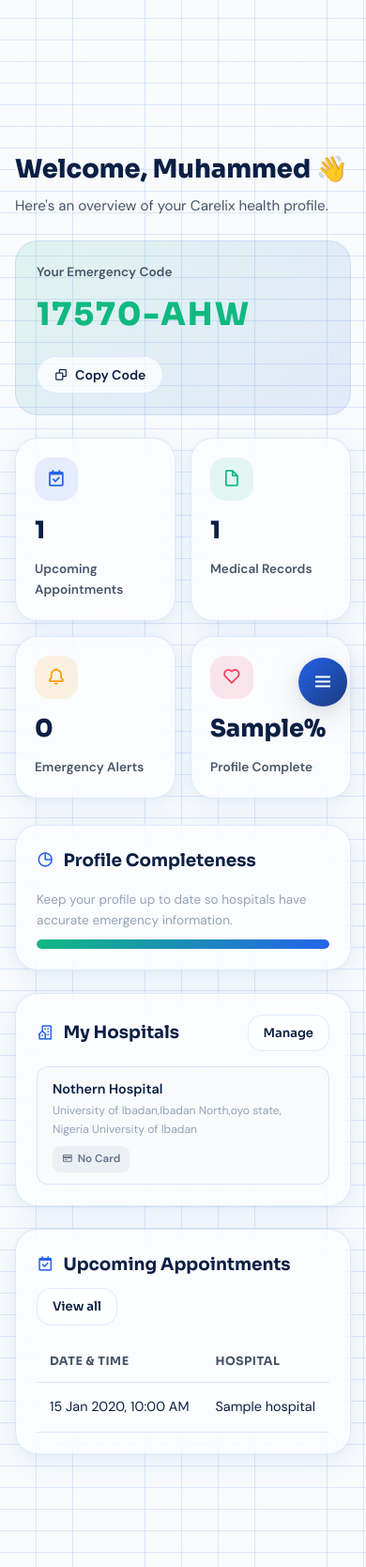
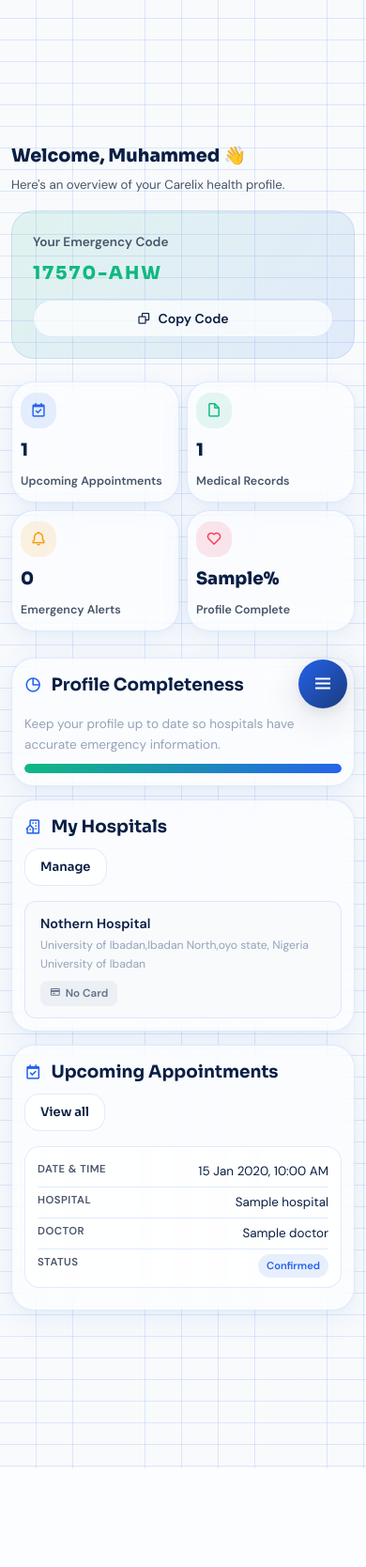
Before and after one commit to Tesleem128-i/Carelix, a Flask app: template templates/patient_dashboard.html in a window 390 px wide. Shown: the part 72-1740 px from the top of the page at 94% size. After the commit the page ends 1635 px from the top, so only its background shows below. Run offline with Flask 3, Linux system fonts and the light colour scheme; tables that the repository leaves empty hold one stand-in row (values such as "Sample post"); the template is opened without the code that fills it: values that come from a table or form of the project are taken from there, most other values are stand-ins (such as "Sample title", 1, 10 or a date in 2020).

Commit message:
updated the dashboard css

```diff
--- a/static/css/dashboard.css
+++ b/static/css/dashboard.css
@@ -315,3 +315,150 @@
 .text-muted { color: var(--text-muted); font-size: 0.85rem; }
 .mt-12 { margin-top: 12px; }
 .section-divider { height: 1px; background: var(--border-card); margin: 18px 0; }
+/* =========================================================
+   MOBILE / RESPONSIVE — CARELIX DASHBOARD
+   ========================================================= */
+
+/* ── Sidebar overlay (shared) ── */
+.dash-sidebar-overlay {
+  display: none;
+  position: fixed; inset: 0;
+  background: rgba(0,0,0,0.45);
+  z-index: 205;
+  cursor: pointer;
+}
+.dash-sidebar-overlay.active { display: block; }
+
+/* ── Tablet + mobile: collapse sidebar ── */
+@media (max-width: 900px) {
+  /* Sidebar slides off-screen to the left.
+     pointer-events:none is CRITICAL — without it the invisible
+     sidebar still intercepts all taps on the left side of the screen. */
+  .dash-sidebar {
+    left: -270px;
+    top: 0;
+    height: 100vh;
+    z-index: 210;
+    transition: left 0.26s ease;
+    pointer-events: none;    /* ← blocks invisible sidebar from eating clicks */
+  }
+  .dash-sidebar.open {
+    left: 0;
+    pointer-events: auto;    /* ← restore when visible */
+  }
+
+  .dash-main { margin-left: 0; padding: 20px 16px 90px; }
+
+  /* FAB toggle */
+  .dash-mobile-toggle {
+    display: flex !important;
+    z-index: 220;             /* above overlay */
+  }
+}
+
+/* ── Stat grid → 2 columns ── */
+@media (max-width: 900px) {
+  .stat-grid { grid-template-columns: repeat(2, 1fr); gap: 12px; }
+  .dash-section { padding: 16px; }
+  .dash-header h1 { font-size: 1.4rem; }
+  .dash-section-header { flex-direction: column; align-items: flex-start; gap: 8px; }
+  .code-box { flex-direction: column; align-items: flex-start; gap: 12px; }
+  .code-copy-btn { width: 100%; justify-content: center; }
+  .search-box { flex-direction: column; }
+  .search-box input { width: 100%; min-width: 0; }
+  .profile-grid { grid-template-columns: repeat(2, 1fr); }
+}
+
+/* ── Phone (≤ 640px) ── */
+@media (max-width: 640px) {
+  .dash-main { padding: 14px 12px 90px; }
+
+  .stat-card { padding: 14px; gap: 8px; }
+  .stat-card-icon { width: 38px; height: 38px; font-size: 1.1rem; }
+  .stat-card-value { font-size: 1.3rem; }
+  .stat-card-label { font-size: 0.78rem; }
+
+  .dash-header { margin-bottom: 16px; }
+  .dash-header h1 { font-size: 1.2rem; }
+  .dash-header p { font-size: 0.83rem; }
+
+  .dash-section { padding: 13px; margin-bottom: 14px; }
+
+  /* Tables → stacked card rows */
+  .dash-table-wrap { overflow-x: auto; -webkit-overflow-scrolling: touch; }
+  .dash-table thead { display: none; }
+  .dash-table, .dash-table tbody, .dash-table tr, .dash-table td { display: block; width: 100%; }
+  .dash-table tbody tr {
+    background: var(--bg-card);
+    border: 1px solid var(--border-card);
+    border-radius: var(--radius-md);
+    margin-bottom: 10px;
+    padding: 10px 13px;
+  }
+  .dash-table td {
+    display: flex;
+    justify-content: space-between;
+    align-items: flex-start;
+    gap: 8px;
+    padding: 5px 0;
+    border-bottom: 1px solid var(--border-card);
+    font-size: 0.84rem;
+    white-space: normal;
+    text-align: right;
+  }
+  .dash-table td:last-child { border-bottom: none; padding-bottom: 0; }
+  .dash-table td::before {
+    content: attr(data-label);
+    font-size: 0.71rem;
+    font-weight: 700;
+    color: var(--text-secondary);
+    text-transform: uppercase;
+    letter-spacing: 0.04em;
+    white-space: nowrap;
+    flex-shrink: 0;
+    text-align: left;
+  }
+
+  /* Forms */
+  .dash-form-grid { grid-template-columns: 1fr; gap: 12px; }
+  .dash-form-group.full { grid-column: 1; }
+  .dash-form-group input,
+  .dash-form-group select,
+  .dash-form-group textarea { font-size: 1rem; padding: 11px 12px; }
+  .dash-form-actions { flex-direction: column; }
+  .dash-form-actions .btn { width: 100%; justify-content: center; }
+
+  .badge { font-size: 0.7rem; padding: 3px 9px; }
+  .dash-tab { padding: 7px 13px; font-size: 0.8rem; }
+  .code-box-value { font-size: 1.4rem; }
+  .profile-grid { grid-template-columns: 1fr 1fr; }
+  .record-card-head { flex-direction: column; align-items: flex-start; }
+  .modal-box { padding: 16px; }
+  .modal-box h3 { font-size: 1rem; }
+  .btn-sm { min-height: 38px; }
+}
+
+/* ── Small phone (≤ 400px) ── */
+@media (max-width: 400px) {
+  .stat-grid { gap: 8px; }
+  .stat-card { padding: 11px 9px; }
+  .stat-card-value { font-size: 1.15rem; }
+  .profile-grid { grid-template-columns: 1fr; }
+  .dash-tab { flex: 1 1 auto; text-align: center; font-size: 0.75rem; }
+  .code-box-value { font-size: 1.2rem; }
+}
+
+/* ── iOS safe-area padding ── */
+@supports (padding: env(safe-area-inset-bottom)) {
+  @media (max-width: 900px) {
+    .dash-main { padding-bottom: calc(90px + env(safe-area-inset-bottom)); }
+    .dash-mobile-toggle { bottom: calc(18px + env(safe-area-inset-bottom)); }
+  }
+}
+
+/* ── Touch: bigger tap targets ── */
+@media (hover: none) and (pointer: coarse) {
+  .dash-nav-link { padding: 13px 14px; min-height: 44px; }
+  .dash-tab { min-height: 40px; }
+  .code-copy-btn { min-height: 44px; }
+}
--- a/templates/patient_dashboard.html
+++ b/templates/patient_dashboard.html
@@ -56,23 +56,7 @@
     }
     .topbar-stat-lbl { font-size: 0.62rem; color: var(--text-muted); margin-top: 2px; white-space: nowrap; text-transform: uppercase; letter-spacing: 0.04em; }
 
-    /* ── SIDEBAR MOBILE ── */
-    .dash-sidebar-overlay {
-      display: none; position: fixed; inset: 0;
-      background: rgba(0,0,0,0.45); z-index: 200;
-    }
-    .dash-sidebar-overlay.active { display: block; }
-    @media (max-width: 768px) {
-      .dash-sidebar {
-        position: fixed !important; left: -260px !important; top: 0;
-        height: 100vh; z-index: 210;
-        transition: left 0.25s ease;
-        box-shadow: 4px 0 24px rgba(0,0,0,0.18);
-      }
-      .dash-sidebar.open { left: 0 !important; }
-      .dash-main { margin-left: 0 !important; }
-      .dash-mobile-toggle { display: flex !important; }
-    }
+    /* Sidebar mobile handled by dashboard.css */
 
     /* ── HOSPITAL SEARCH & REGISTER ── */
     .hospital-search-box {
@@ -378,10 +362,10 @@
               <tbody>
                 {% for appt in upcoming_appointments %}
                 <tr>
-                  <td>{{ appt.appointment_datetime.strftime('%d %b %Y, %I:%M %p') }}</td>
-                  <td>{{ appt.hospital.name }}</td>
-                  <td>{{ appt.doctor.name if appt.doctor else '—' }}</td>
-                  <td><span class="badge badge-{{ appt.status }}">{{ appt.status }}</span></td>
+                  <td data-label="Date &amp; Time">{{ appt.appointment_datetime.strftime('%d %b %Y, %I:%M %p') }}</td>
+                  <td data-label="Hospital">{{ appt.hospital.name }}</td>
+                  <td data-label="Doctor">{{ appt.doctor.name if appt.doctor else '—' }}</td>
+                  <td data-label="Status"><span class="badge badge-{{ appt.status }}">{{ appt.status }}</span></td>
                 </tr>
                 {% endfor %}
               </tbody>
@@ -514,11 +498,11 @@
               <tbody>
                 {% for appt in appointments %}
                 <tr>
-                  <td>{{ appt.appointment_datetime.strftime('%d %b %Y, %I:%M %p') }}</td>
-                  <td>{{ appt.hospital.name }}</td>
-                  <td>{{ appt.doctor.name if appt.doctor else '—' }}</td>
-                  <td class="wrap">{{ appt.reason or '—' }}</td>
-                  <td><span class="badge badge-{{ appt.status }}">{{ appt.status }}</span></td>
+                  <td data-label="Date &amp; Time">{{ appt.appointment_datetime.strftime('%d %b %Y, %I:%M %p') }}</td>
+                  <td data-label="Hospital">{{ appt.hospital.name }}</td>
+                  <td data-label="Doctor">{{ appt.doctor.name if appt.doctor else '—' }}</td>
+                  <td data-label="Reason" class="wrap">{{ appt.reason or '—' }}</td>
+                  <td data-label="Status"><span class="badge badge-{{ appt.status }}">{{ appt.status }}</span></td>
                   <td>
                     {% if appt.status in ['pending','confirmed'] %}
                     <form method="POST" action="/patient/appointment/{{ appt.id }}/cancel" onsubmit="return confirmSubmit('Cancel this appointment?')">
@@ -760,10 +744,10 @@
               <tbody>
                 {% for a in alerts %}
                 <tr>
-                  <td>{{ a.sent_at.strftime('%d %b %Y, %I:%M %p') }}</td>
-                  <td>{{ a.hospital.name if a.hospital else '—' }}</td>
-                  <td>{{ a.recipient_email }}</td>
-                  <td><span class="badge badge-{{ a.status }}">{{ a.status }}</span></td>
+                  <td data-label="Date">{{ a.sent_at.strftime('%d %b %Y, %I:%M %p') }}</td>
+                  <td data-label="Hospital">{{ a.hospital.name if a.hospital else '—' }}</td>
+                  <td data-label="Sent To">{{ a.recipient_email }}</td>
+                  <td data-label="Status"><span class="badge badge-{{ a.status }}">{{ a.status }}</span></td>
                 </tr>
                 {% endfor %}
               </tbody>
```
Also changed, not shown: templates/hospital_dashboard.html (+26 -42 lines).
